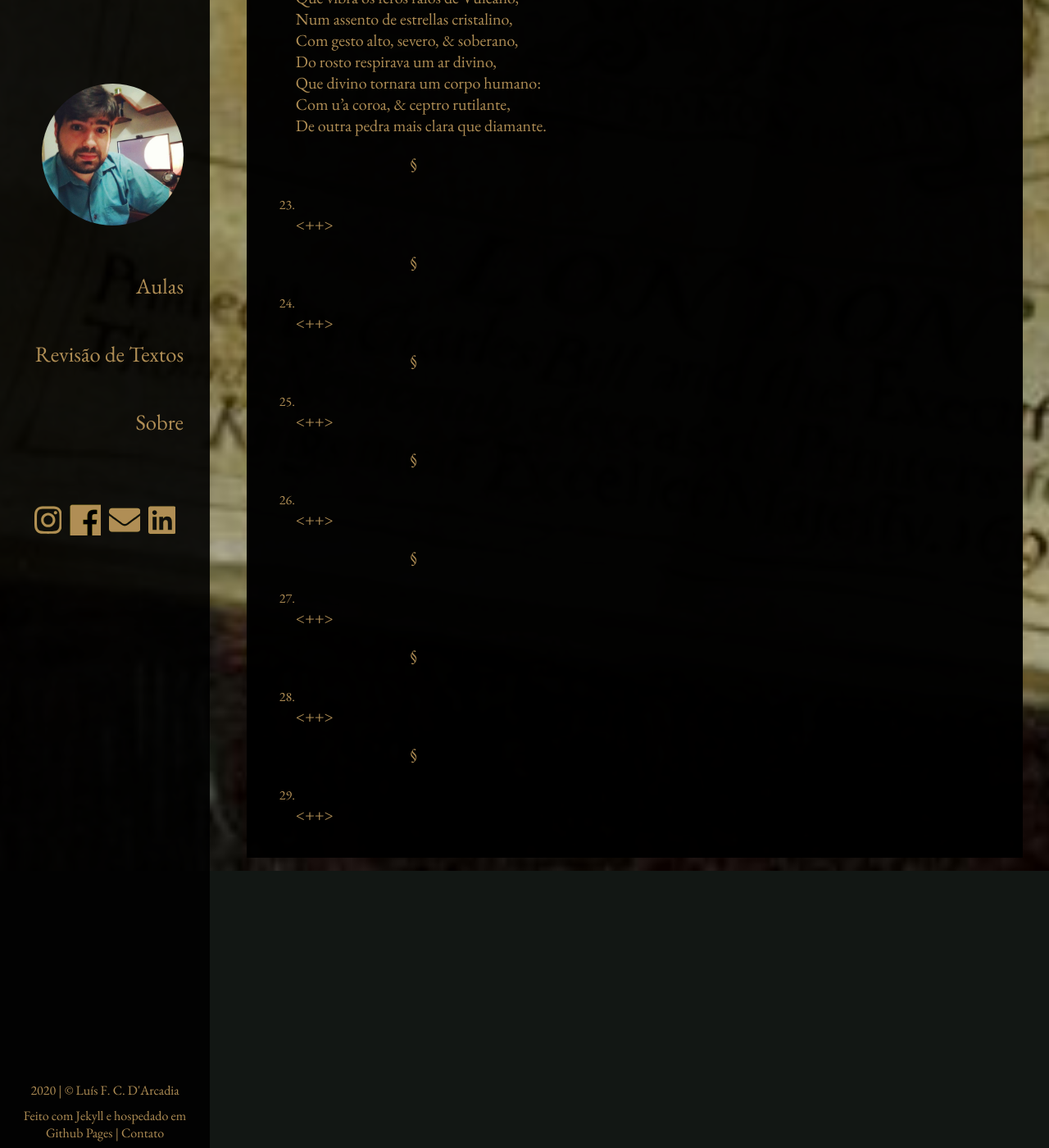
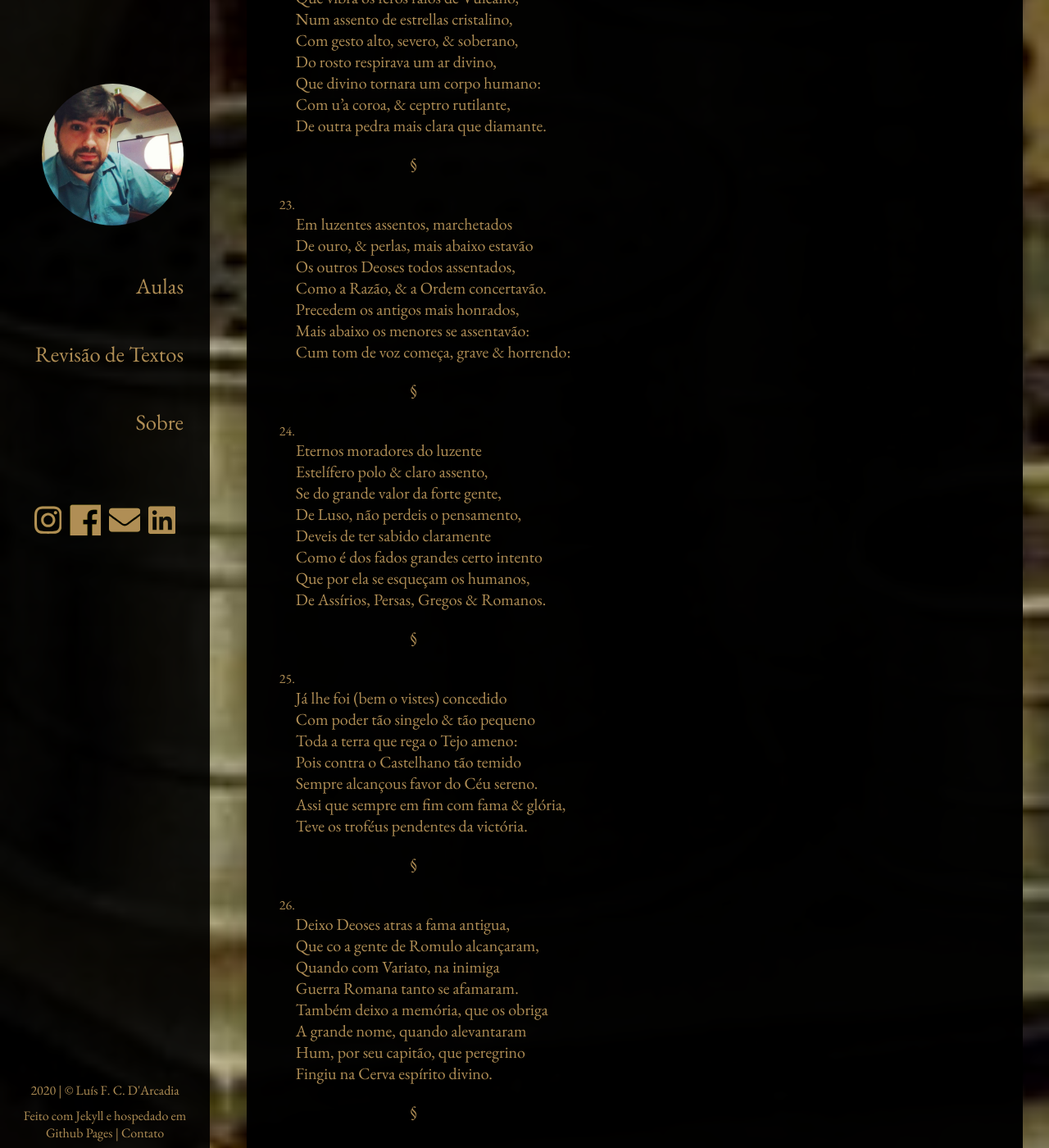
Before and after one commit to luisdarcadia/luisdarcadia.github.io, a Jekyll site: the page built from _lusiadas/cantoI.md, in a window 1280 px wide and 1400 px high, scrolled down 6678 px. Shown: the whole window at 82% size. Built offline with Jekyll 4.4.1, drawn with Linux system fonts in a browser that asks for light colours; nearby versions of some CDN libraries; some of the changed text lies outside the part shown.

Commit message:
lusiadas

```diff
--- a/_lusiadas/cantoI.md
+++ b/_lusiadas/cantoI.md
@@ -427,7 +427,7 @@ A Aurora nasce, & o claro Sol se esconde.
 
 <div  class="numero">{% increment quadra %}.</div>
 
-Estava o padre ali sublime & dino,
+Estava o Padre ali sublime & dino,
 
 Que vibra os feros raios de Vulcano,
 
@@ -442,6 +442,256 @@ Que divino tornara um corpo humano:
 Com u'a coroa, & ceptro rutilante,
 
 De outra pedra mais clara que diamante.
+
+---
+
+<div  class="numero">{% increment quadra %}.</div>
+
+Em luzentes assentos, marchetados
+
+De ouro, & perlas, mais abaixo estavão
+
+Os outros Deoses todos assentados,
+
+Como a Razão, & a Ordem concertavão.
+
+Precedem os antigos mais honrados,
+
+Mais abaixo os menores se assentavão:
+
+Cum tom de voz começa, grave & horrendo:
+
+---
+
+<div  class="numero">{% increment quadra %}.</div>
+
+Eternos moradores do luzente
+
+Estelífero polo & claro assento,
+
+Se do grande valor da forte gente,
+
+De Luso, não perdeis o pensamento,
+
+Deveis de ter sabido claramente
+
+Como é dos fados grandes certo intento
+
+Que por ela se esqueçam os humanos,
+
+De Assírios, Persas, Gregos & Romanos.
+
+---
+
+<div  class="numero">{% increment quadra %}.</div>
+
+Já lhe foi (bem o vistes) concedido
+
+Com poder tão singelo & tão pequeno
+
+Toda a terra que rega o Tejo ameno:
+
+Pois contra o Castelhano tão temido
+
+Sempre alcançous favor do Céu sereno.
+
+Assi que sempre em fim com fama & glória,
+
+Teve os troféus pendentes da victória.
+
+---
+
+<div  class="numero">{% increment quadra %}.</div>
+
+Deixo Deoses atras a fama antigua,
+
+Que co a gente de Romulo alcançaram,
+
+Quando com Variato, na inimiga
+
+Guerra Romana tanto se afamaram.
+
+Também deixo a memória, que os obriga
+
+A grande nome, quando alevantaram
+
+Hum, por seu capitão, que peregrino
+
+Fingiu na Cerva espírito divino.
+
+---
+
+<div  class="numero">{% increment quadra %}.</div>
+
+<++>
+
+---
+
+<div  class="numero">{% increment quadra %}.</div>
+
+<++>
+
+---
+
+<div  class="numero">{% increment quadra %}.</div>
+
+<++>
+
+---
+
+<div  class="numero">{% increment quadra %}.</div>
+
+<++>
+
+---
+
+<div  class="numero">{% increment quadra %}.</div>
+
+<++>
+
+---
+
+<div  class="numero">{% increment quadra %}.</div>
+
+<++>
+
+---
+
+<div  class="numero">{% increment quadra %}.</div>
+
+<++>
+
+---
+
+<div  class="numero">{% increment quadra %}.</div>
+
+<++>
+
+---
+
+<div  class="numero">{% increment quadra %}.</div>
+
+<++>
+
+---
+
+<div  class="numero">{% increment quadra %}.</div>
+
+<++>
+
+---
+
+<div  class="numero">{% increment quadra %}.</div>
+
+<++>
+
+---
+
+<div  class="numero">{% increment quadra %}.</div>
+
+<++>
+
+---
+
+<div  class="numero">{% increment quadra %}.</div>
+
+<++>
+
+---
+
+<div  class="numero">{% increment quadra %}.</div>
+
+<++>
+
+---
+
+<div  class="numero">{% increment quadra %}.</div>
+
+<++>
+
+---
+
+<div  class="numero">{% increment quadra %}.</div>
+
+<++>
+
+---
+
+<div  class="numero">{% increment quadra %}.</div>
+
+<++>
+
+---
+
+<div  class="numero">{% increment quadra %}.</div>
+
+<++>
+
+---
+
+<div  class="numero">{% increment quadra %}.</div>
+
+<++>
+
+---
+
+<div  class="numero">{% increment quadra %}.</div>
+
+<++>
+
+---
+
+<div  class="numero">{% increment quadra %}.</div>
+
+<++>
+
+---
+
+<div  class="numero">{% increment quadra %}.</div>
+
+<++>
+
+---
+
+<div  class="numero">{% increment quadra %}.</div>
+
+<++>
+
+---
+
+<div  class="numero">{% increment quadra %}.</div>
+
+<++>
+
+---
+
+<div  class="numero">{% increment quadra %}.</div>
+
+<++>
+
+---
+
+<div  class="numero">{% increment quadra %}.</div>
+
+<++>
+
+---
+
+<div  class="numero">{% increment quadra %}.</div>
+
+<++>
+
+---
+
+<div  class="numero">{% increment quadra %}.</div>
+
+<++>
+
+---
+
+<div  class="numero">{% increment quadra %}.</div>
+
+<++>
 
 ---
 
```
